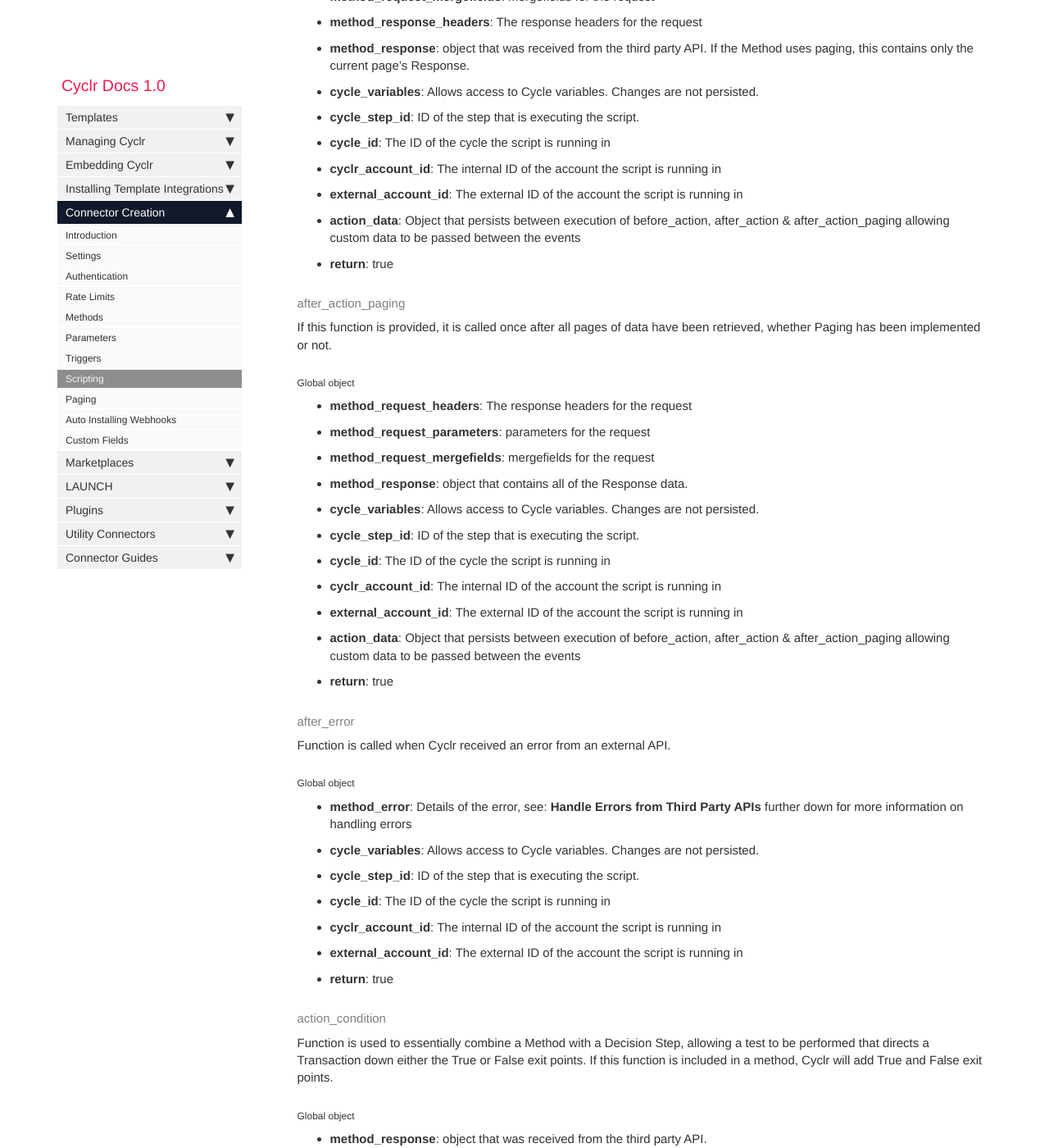
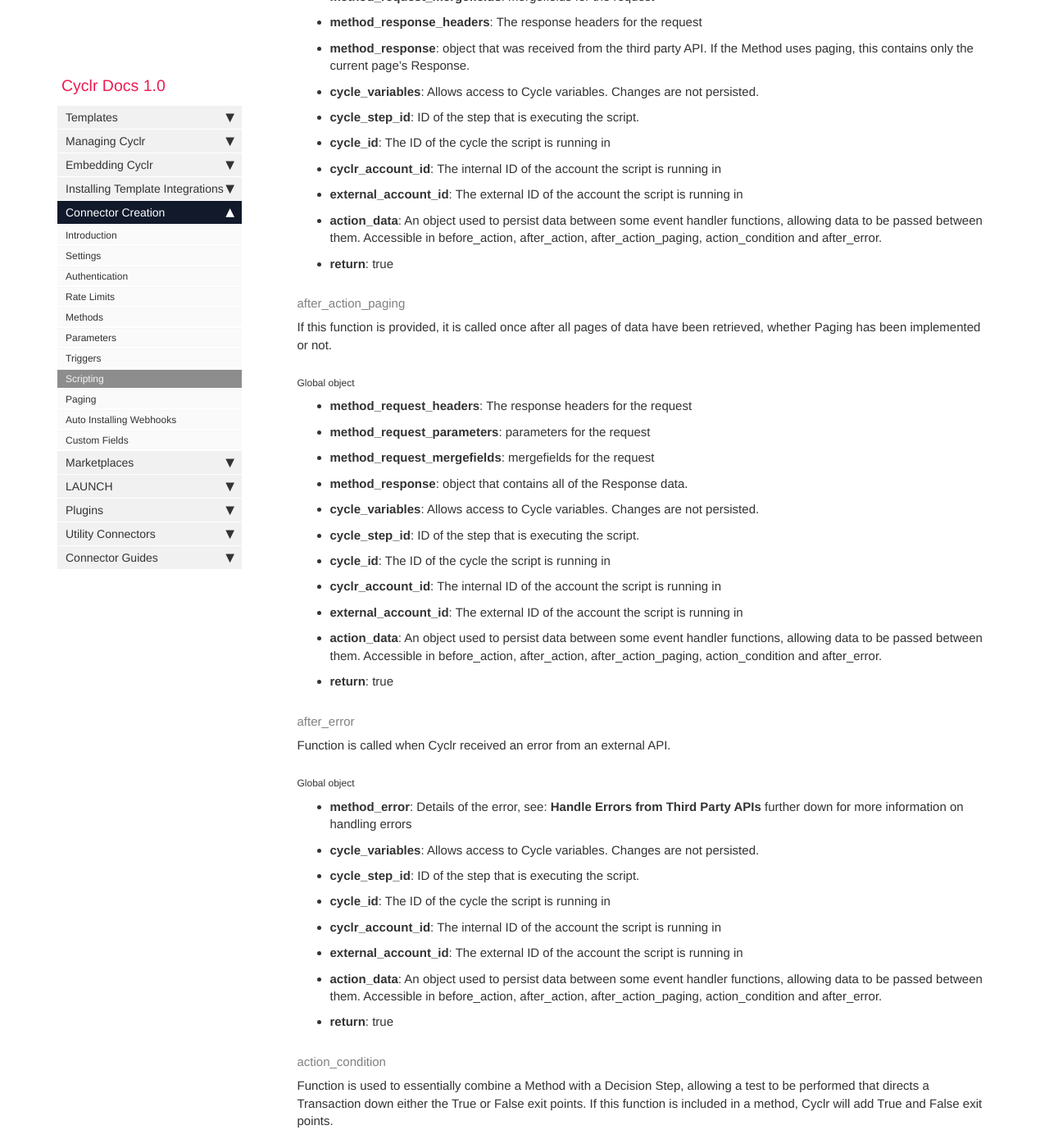
Before and after one commit to sneakysneak/docs, a Jekyll site: the page built from pages/custom-connectors/08-scripting.md, in a window 1280 px wide and 1400 px high, scrolled down 4095 px. Shown: the whole window at 82% size. Built offline with Jekyll 4.4.1, drawn with Linux system fonts in a browser that asks for light colours; comment, search, counter and statistics services are not loaded; some of the changed text lies outside the part shown.

Commit message:
action_data is now accessible in more Event Handlers

```diff
--- a/pages/custom-connectors/08-scripting.md
+++ b/pages/custom-connectors/08-scripting.md
@@ -117,7 +117,7 @@ If a Method uses Paging, this function is called before each page is retrieved.
 *   **cycle_id**: The ID of the cycle the script is running in
 *   **cyclr_account_id**: The internal ID of the account the script is running in
 *   **external_account_id**: The external ID of the account the script is running in
-*   **action_data**: Object that persists between execution of before_action, after_action &amp; after_action_paging allowing custom data to be passed between the events
+*   **action_data**: An object used to persist data between some event handler functions, allowing data to be passed between them.  Accessible in before_action, after_action, after_action_paging, action_condition and after_error.
 *   **return**: true to continue with the request to the third party API, false to abort the request (use throw for a more useful step error message)
 
 #### after_action
@@ -138,7 +138,7 @@ If a Method uses Paging, this function is called after each page is retrieved.
 *   **cycle_id**: The ID of the cycle the script is running in
 *   **cyclr_account_id**: The internal ID of the account the script is running in
 *   **external_account_id**: The external ID of the account the script is running in
-*   **action_data**: Object that persists between execution of before_action, after_action &amp; after_action_paging allowing custom data to be passed between the events
+*   **action_data**: An object used to persist data between some event handler functions, allowing data to be passed between them.  Accessible in before_action, after_action, after_action_paging, action_condition and after_error.
 *   **return**: true
 
 #### after_action_paging
@@ -156,7 +156,7 @@ If this function is provided, it is called once after all pages of data have bee
 *   **cycle_id**: The ID of the cycle the script is running in
 *   **cyclr_account_id**: The internal ID of the account the script is running in
 *   **external_account_id**: The external ID of the account the script is running in
-*   **action_data**: Object that persists between execution of before_action, after_action &amp; after_action_paging allowing custom data to be passed between the events
+*   **action_data**: An object used to persist data between some event handler functions, allowing data to be passed between them.  Accessible in before_action, after_action, after_action_paging, action_condition and after_error.
 *   **return**: true
 
 #### after_error
@@ -171,6 +171,7 @@ Function is called when Cyclr received an error from an external API.
 *   **cycle_id**: The ID of the cycle the script is running in
 *   **cyclr_account_id**: The internal ID of the account the script is running in
 *   **external_account_id**: The external ID of the account the script is running in
+*   **action_data**: An object used to persist data between some event handler functions, allowing data to be passed between them.  Accessible in before_action, after_action, after_action_paging, action_condition and after_error.
 *   **return**: true
 
 #### action_condition
@@ -185,6 +186,7 @@ Function is used to essentially combine a Method with a Decision Step, allowing
 *   **cycle_id**: The ID of the cycle the script is running in
 *   **cyclr_account_id**: The internal ID of the account the script is running in
 *   **external_account_id**: The external ID of the account the script is running in
+*   **action_data**: An object used to persist data between some event handler functions, allowing data to be passed between them.  Accessible in before_action, after_action, after_action_paging, action_condition and after_error.
 *   **return**: true for the Transaction to exit on the "True Route", false to exit on the "False Route"
 
 #### before_oauth2_authorise
```
